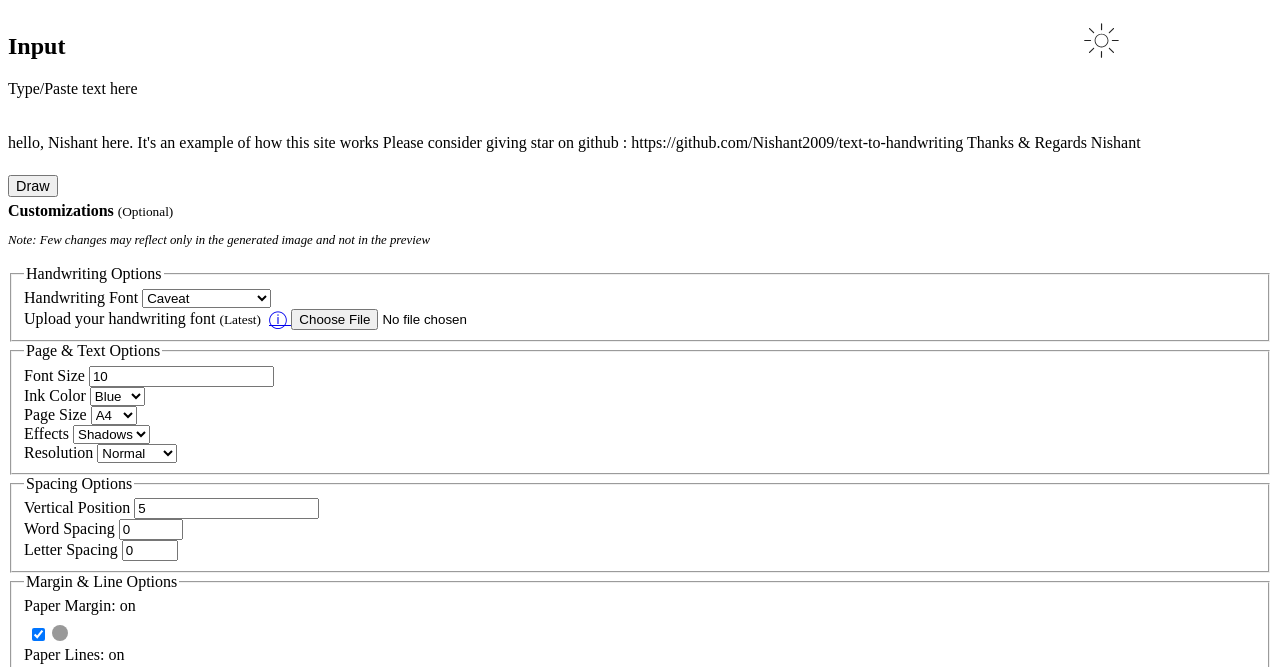
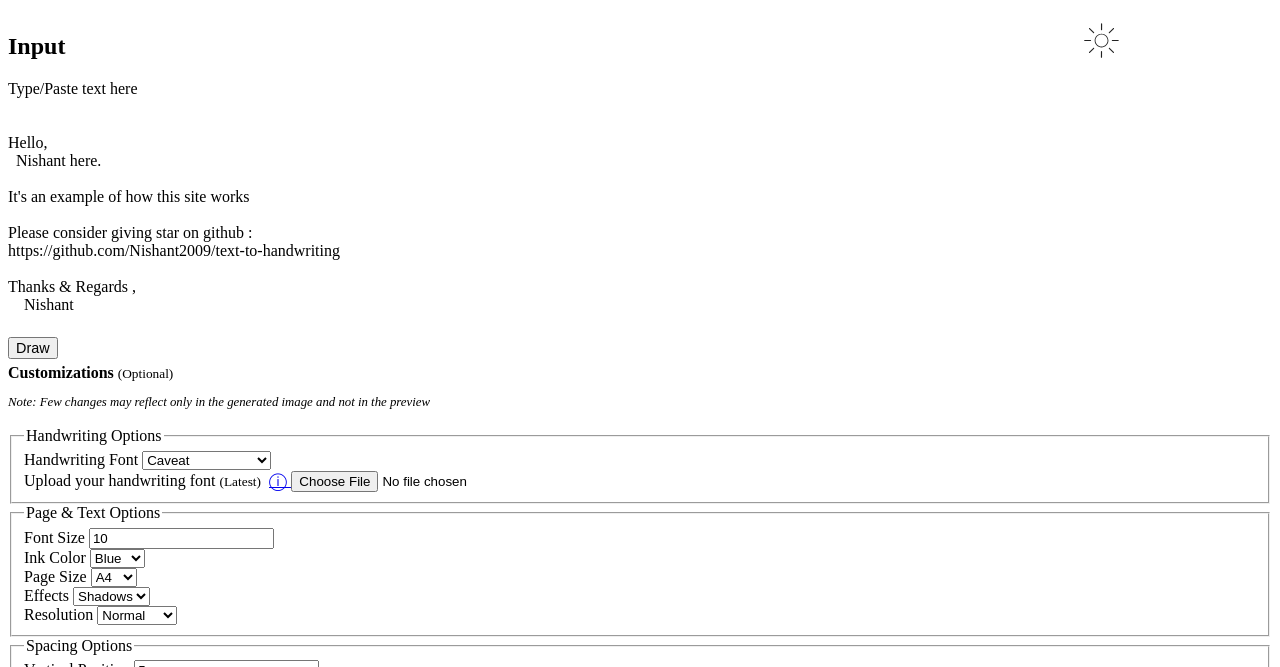
Before and after one commit to Nishant2009/text-to-handwriting, a website with bundled scripts: page index.html in a window 1280 px wide. Shown: the part 83-750 px from the top of the page. Built offline with nearby package versions, Linux system fonts and the light colour scheme; no server answers; a web font is replaced by a local one.

Commit message:
Update index.html

```diff
--- a/index.html
+++ b/index.html
@@ -135,15 +135,7 @@
                   <div class="display-flex left-margin-and-content">
                     <div contenteditable="true" class="left-margin"></div>
                     <div class="paper-content" id="note" contenteditable="true">
-                    hello,
-                      Nishant here.
-                    It's an example of how this site works
-
-                    Please consider giving star on github :
-                    https://github.com/Nishant2009/text-to-handwriting
-
-                    Thanks & Regards
-                    Nishant
+                    Hello,<br>&nbsp; Nishant here.<br><br>It's an example of how this site works<br><br>Please consider giving star on github :<br>https://github.com/Nishant2009/text-to-handwriting <br><br>Thanks & Regards ,<br>&nbsp; &nbsp; Nishant
                     </div>
                   </div>
                   <div class="overlay"></div>
```
